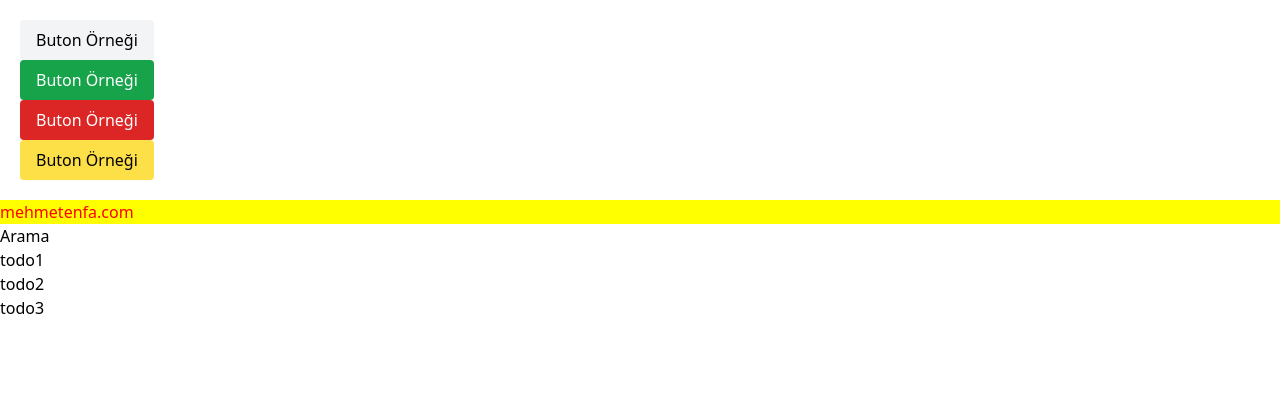
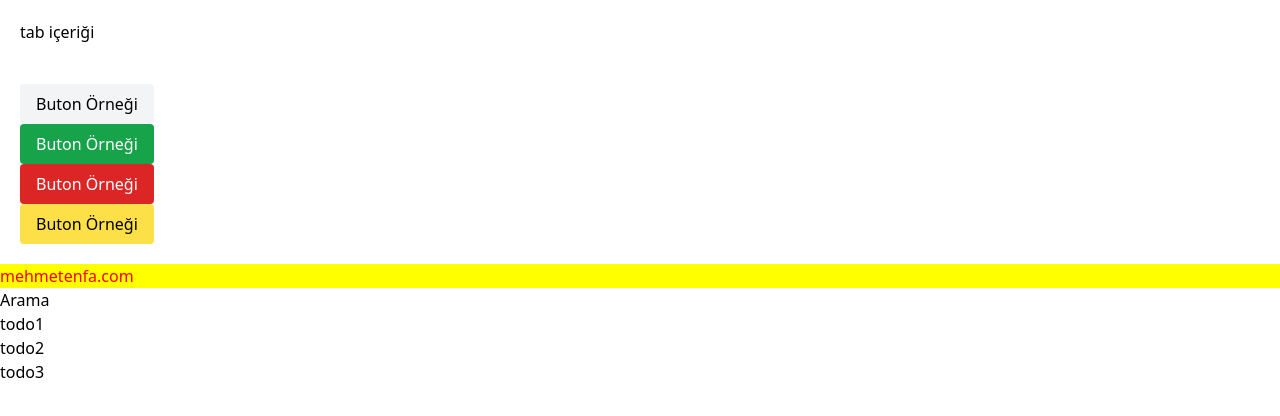
Before and after one commit to mehmetenfa/react-starter-kit, a React (Create React App) app: page / in a window 1280 px wide. Shown: the top 416 px of the page. Built offline with nearby package versions, Linux system fonts and the light colour scheme.

Commit message:
tab component start

```diff
--- a/src/App.js
+++ b/src/App.js
@@ -1,5 +1,6 @@
 import { createElement } from "react";
 import Button from "./components/Button";
+import Tab from "./components/Tab";
 
 import "./tailwind.css";
 
@@ -20,10 +21,23 @@ function App() {
   return (
     <main>
       <div style={{padding: 20}}>
-      <Button text='Buton Örneği' />
-      <Button text='Buton Örneği' variant='success' />
-      <Button text='Buton Örneği' variant='danger' />
-      <Button text='Buton Örneği' variant='warning' />
+        <Tab />
+      </div>
+
+      <div style={{padding: 20}}>
+      <Button>
+        Buton Örneği
+      </Button>
+      <Button variant="success">
+        Buton Örneği
+      </Button>
+      <Button variant="danger">
+        Buton Örneği
+      </Button>
+      <Button variant="warning">
+        Buton Örneği
+      </Button>
+
       </div>
       <h1 tabIndex="3" style={{ color: "red", backgroundColor: "yellow" }}>
         mehmetenfa.com
--- a/src/components/Button.js
+++ b/src/components/Button.js
@@ -1,6 +1,7 @@
 import classNames from "classnames";
 
-function Button({ text, variant = "default" }) {
+function Button({ children, variant = "default" }) {
+    console.log(children);
   return (
     <button className={classNames({
         "p-4 h-10 flex items-center bg-gray-100 rounded": true,
@@ -9,7 +10,7 @@ function Button({ text, variant = "default" }) {
         'bg-red-600 text-white': variant === 'danger',
         'bg-yellow-300 tet-yellow-800': variant === 'warning'
     })}>
-      {text}
+      {children}
     </button>
   );
 }
--- /dev/null
+++ b/src/components/Tab.js
@@ -0,0 +1,9 @@
+function Tab() {
+    return (
+        <div>
+            tab içeriği
+        </div>
+    )
+}
+
+export default Tab;
```
